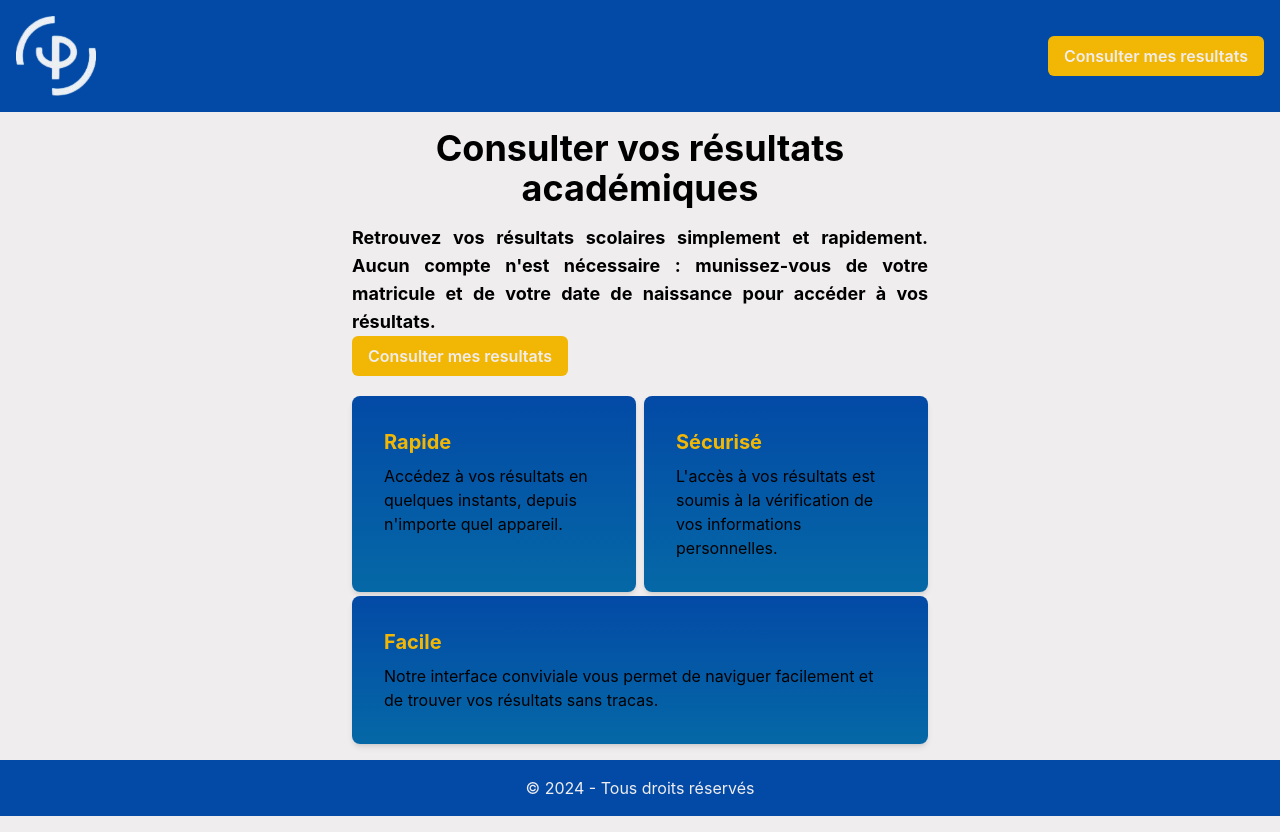
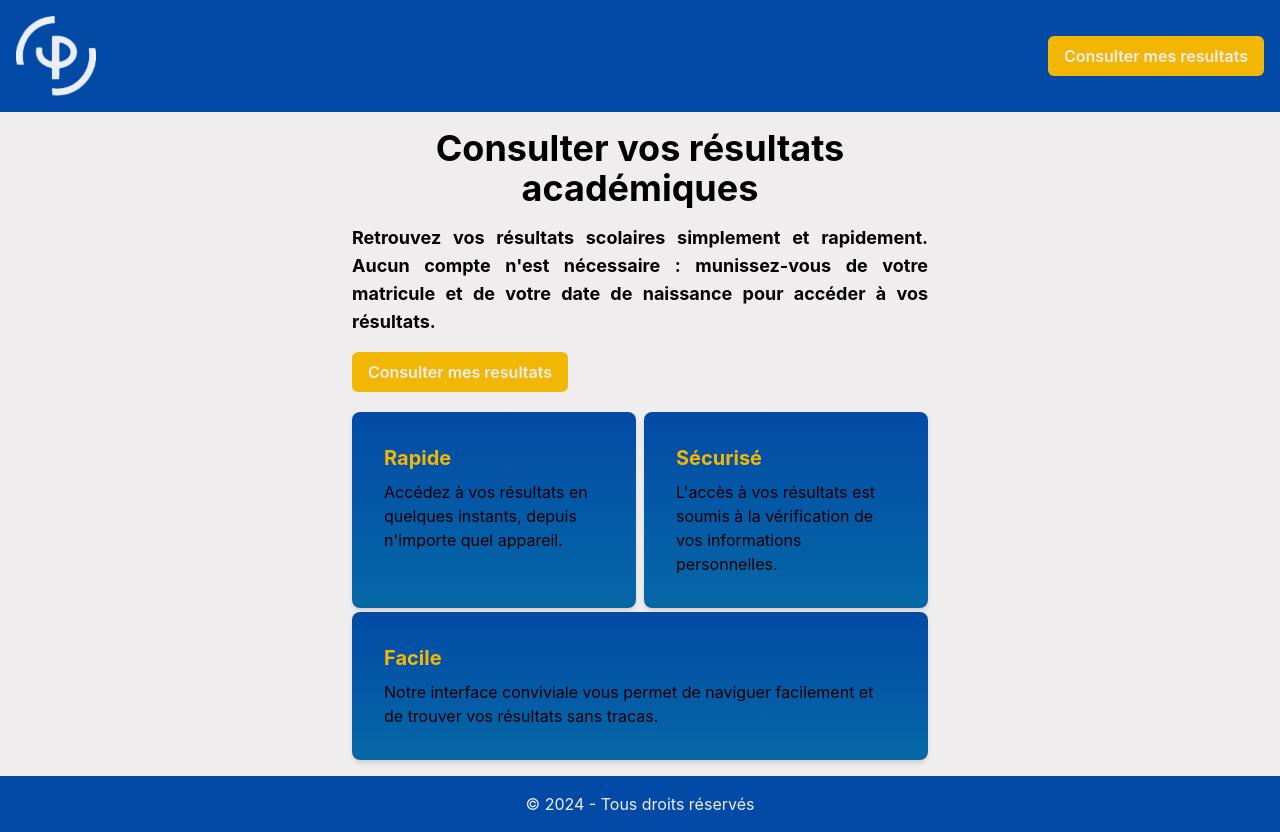
Before and after one commit to DevLocky10/pigier, a React (Vite) app: page / in a window 1280 px wide. Built offline with nearby package versions, Linux system fonts and the light colour scheme.

Commit message:
Ajustement du margin cta

```diff
--- a/src/pages/Home.tsx
+++ b/src/pages/Home.tsx
@@ -16,7 +16,7 @@ export function Home() {
                         Aucun compte n'est nécessaire : munissez-vous de votre matricule et de votre date
                         de naissance pour accéder à vos résultats.
                     </p>
-                    <Link className="block w-full" to="/level">
+                    <Link className="block w-full mt-4" to="/level">
                         <button className="btn btn-primary">Consulter mes resultats</button>
                     </Link>
                 </div>
```
